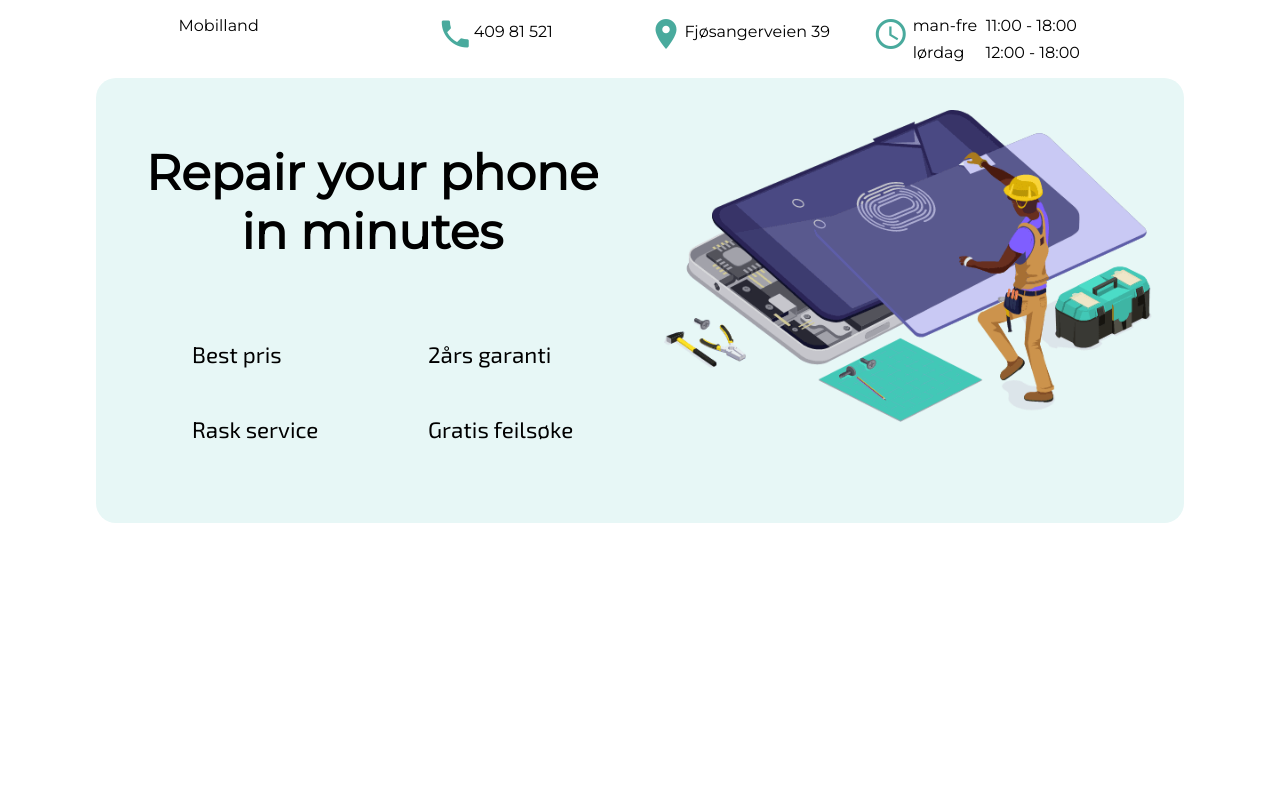
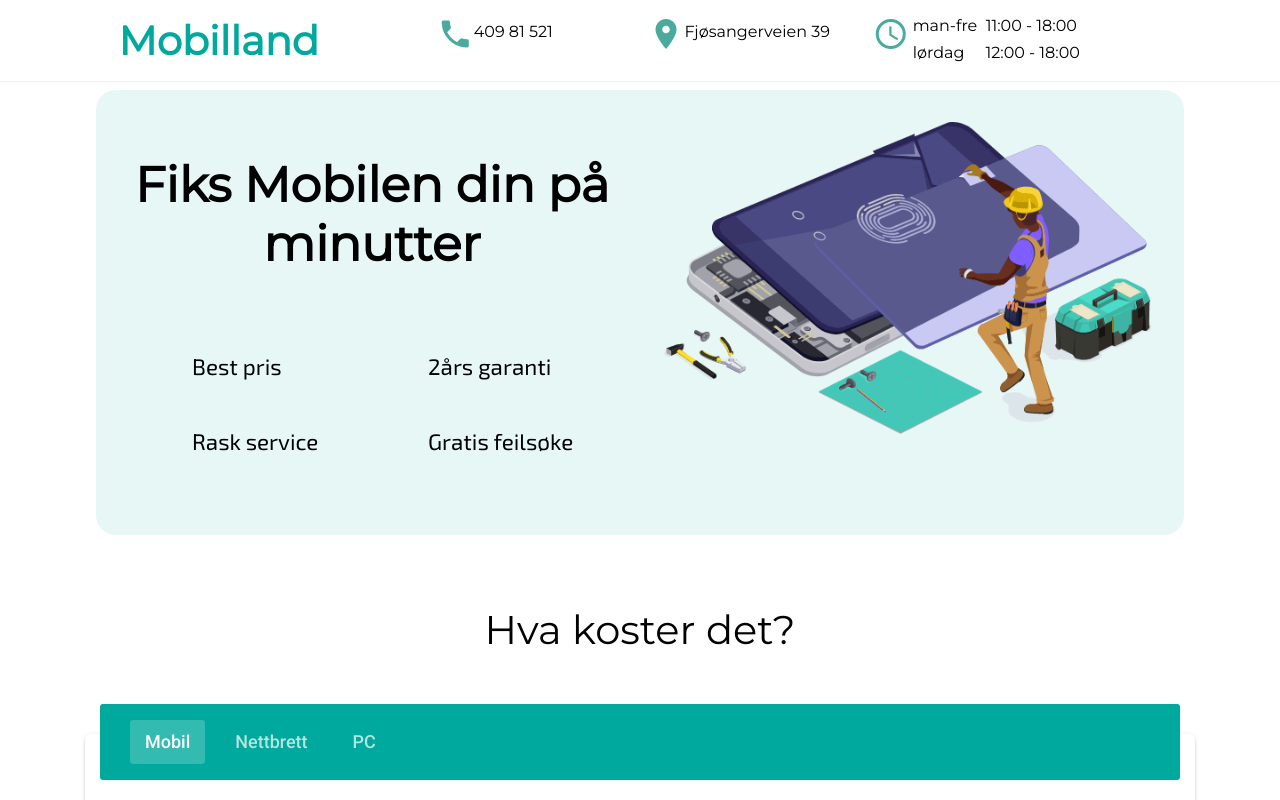
Before and after one commit to AliAlnajjar/ml-app, a React (Create React App) app: page / in a window 1280 px wide. Shown: the top 800 px of the page. Built offline with nearby package versions, Linux system fonts and the light colour scheme; a web font is replaced by a local one.

Commit message:
fix somissues

```diff
--- a/src/App.js
+++ b/src/App.js
@@ -3,6 +3,8 @@ import './App.css';
 
 import MainSection2 from "./views/pages/home/MainSection2/MainSection2.jsx";
 import TopHeader from "./views/pages/home/TopHeader/TopHeader.jsx";
+import Header2 from "./views/sections/Header2/Header2.jsx";
+
 
 import WhyUsSection from "./views/pages/home/WhyUsSection/WhyUsSection.js";
 import FixSection from "./views/pages/home/FixSection/FixSection.js";
@@ -31,6 +33,7 @@ class App extends Component {
     return (
       <div className="App">
       <TopHeader></TopHeader>
+      {/* <Header2></Header2> */}
         <MainSection2>
         </MainSection2>
 
@@ -44,7 +47,7 @@ class App extends Component {
 
 
         {/* <WhyUsSection /> */}
-        {/* <FixSection /> */}
+        <FixSection />
         {/* <OurServicesSection /> */}
         {/* <OffersSection /> */}
 
--- a/src/views/pages/home/FixSection/Tab/Tab.js
+++ b/src/views/pages/home/FixSection/Tab/Tab.js
@@ -54,7 +54,7 @@ export default class Tab extends Component {
         const { device, deviceList } = this.props;
         return (
             <div>
-                <Stepper device={device} activeStep={this.state.stepNumber} />
+                {/* <Stepper device={device} activeStep={this.state.stepNumber} /> */}
                 <GridContainer>
                     <GridItem xs={12} sm={12} md={4} lg={4} xl={4}>
                         <SelectDevice
--- a/src/views/pages/home/MainSection2/MainSection2.jsx
+++ b/src/views/pages/home/MainSection2/MainSection2.jsx
@@ -16,7 +16,7 @@ const useStyles = makeStyles(theme => ({
         borderRadius: "20px",
         padding: "2rem",
         paddingBottom: "5rem",
-        marginBottom: "150px"
+        // marginBottom: "150px"
     },
     h1: {
         fontSize: "calc(2rem + (60 - 32) * ((100vw - 320px) / (1920 - 320)));",
@@ -80,7 +80,7 @@ export default function MainSection2() {
 
                 <Grid className={classes.gridItem1} item xs={12} md={7} lg={6}>
                     <h1 className={classes.h1}>
-                        Repair your phone in minutes
+                        Fiks Mobilen din på minutter
                     </h1>
                     <div className={classes.whyUs}>
                         <Grid container spacing={6}>
--- a/src/views/pages/home/TopHeader/TopHeader.jsx
+++ b/src/views/pages/home/TopHeader/TopHeader.jsx
@@ -7,8 +7,15 @@ import Grid from '@material-ui/core/Grid';
 const useStyles = makeStyles(theme => ({
     root: {
         padding: "16px",
-        fontFamily: "Montserrat"
+        fontFamily: "Montserrat",
+        borderBottom: " 1px solid rgba(112, 112, 112, 0.12);",
+        marginBottom: "8px"
 
+    },
+    brand:{
+        fontSize:"2.5rem",
+        color: "#00A99D",
+        fontWeight:"900"
     },
     infoCell : {
         fontSize:"16px"
@@ -75,7 +82,10 @@ export default function TopHeader() {
         <div className={classes.root}>
             <Grid container spacing={2}>
             <Grid item  xs ={12}md={4} >
-                    Mobilland
+                <div className={classes.brand}>
+                Mobilland
+
+                </div>
                 </Grid>
                 <Grid item  xs ={12}md={2} >
                     <InfoCell
--- /dev/null
+++ b/src/views/sections/Header2/Header2.jsx
@@ -0,0 +1,44 @@
+import React from 'react';
+
+import { makeStyles } from '@material-ui/core/styles';
+import Grid from '@material-ui/core/Grid';
+import Paper from '@material-ui/core/Paper';
+import Tabs from '@material-ui/core/Tabs';
+import Tab from '@material-ui/core/Tab';
+//images
+
+
+const useStyles = makeStyles(theme => ({
+    root: {
+        // background :"#00A99D",
+        width :"100%",
+        height: "70px",
+
+    },
+
+}));
+export default function Header2() {
+    const classes = useStyles();
+    const [value, setValue] = React.useState(2);
+
+    const handleChange = (event, newValue) => {
+      setValue(newValue);
+    };
+    return (
+        <div className={classes.root}>
+           <Tabs
+        value={value}
+        indicatorColor="primary"
+        textColor="primary"
+        onChange={handleChange}
+        aria-label="disabled tabs example"
+        centered
+      >
+        <Tab label="Active" />
+        <Tab label="Disabled"  />
+        <Tab label="Active" />
+      </Tabs>
+        </div>
+    )
+
+}
```
